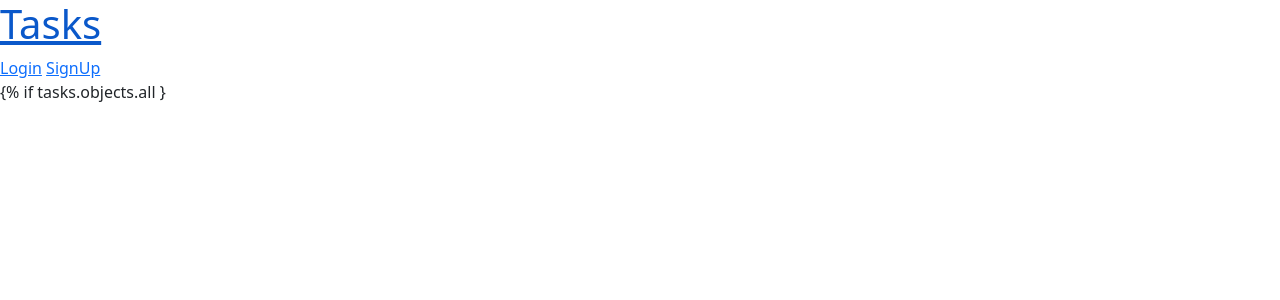
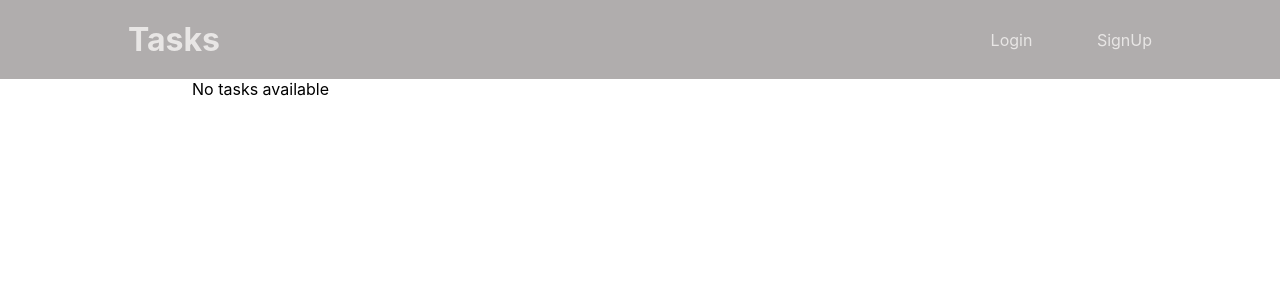
Before and after one commit to pedroyen21/to-do-list, a Django app: page /tasks/ in a window 1280 px wide. Shown: the top 300 px of the page. Run offline with Django 4.2, Linux system fonts and the light colour scheme.

Commit message:
Problema de static files consertado

```diff
--- a/mysite/settings.py
+++ b/mysite/settings.py
@@ -125,8 +125,11 @@ USE_TZ = True
 # Static files (CSS, JavaScript, Images)
 # https://docs.djangoproject.com/en/4.0/howto/static-files/
 
-STATIC_URL = 'static/'
+STATIC_URL = '/static/'
 
+STATICFILES_DIRS = (
+    os.path.join(BASE_DIR, 'static'),
+)
 # Default primary key field type
 # https://docs.djangoproject.com/en/4.0/ref/settings/#default-auto-field
 
--- /dev/null
+++ b/static/css/styles.css
@@ -0,0 +1,51 @@
+* {
+    margin:0;
+    padding:0;
+    box-sizing: border-box;
+    font-family: -apple-system, BlinkMacSystemFont, 'Segoe UI', Roboto, Oxygen, Ubuntu, Cantarell, 'Open Sans', 'Helvetica Neue', sans-serif;
+}
+
+li, a, button {
+
+    font-size: 1rem;
+    color: rgb(232, 230, 229);
+    text-decoration: none;
+    list-style: none;
+}
+
+header {
+    display: flex;
+    justify-content: space-between;
+    align-items: center;
+    padding: 20px 10%;
+    background-color: rgb(176, 173, 173);
+}
+.nav_links  li {
+    display: inline-block;
+    padding: 0px 20px;
+}
+
+.nav_links li a {
+    transition: all 0.3s ease 0s;
+}
+.nav_links li a:hover {
+    color: aqua;
+}
+
+main {
+    width: 70vw;
+    margin: auto;
+
+}
+.task {
+    width: 80%;
+    background: linear-gradient(to left bottom, rgba(255, 0, 0, 0.33), rgba(0, 0, 255, 0.543));
+    box-shadow: 2px 2px 2px rgba(105, 104, 104, 0.773);
+    border-radius: 5px;
+    padding: 10px;
+    margin: 2% 20px;
+}
+.task:hover {
+    transform: scale(1.01);
+    transition: .5s ;
+}
--- a/tasks/admin.py
+++ b/tasks/admin.py
@@ -2,6 +2,6 @@ from django.contrib import admin
 from .models import Task
 
 class TaskAdmin(admin.ModelAdmin):
-    list_display = ('name', 'pub_date',  'conc_date' )
+    list_display = ('name', 'pub_date',  'conc_date', )
 
 admin.site.register(Task, TaskAdmin)
--- a/tasks/templates/tasks/index.html
+++ b/tasks/templates/tasks/index.html
@@ -1,14 +1,28 @@
 {% extends 'base.html' %}
-{% block title %} Tasks {% endblock %}
+{% load static %}
+<html>
+<head>
+    <link rel="stylesheet" href="{% static 'tasks/styles.css' %}">
+    <title>{% block title %} Tasks {% endblock %}</title>
+</head>
+<body>
 
     {% block content %}
-  {% if tasks.objects.all }
+
+        {% if tasks %}
             {% for task in tasks %}
-      <div>
-        <h3>{{task.name]}</h3>
+                <div class="task">
+                    <h3>{{task.name}}</h3>
                     <p>{{task.description}}</p>
+                    <a href=""></a>
 
 
                 </div>
+                <p>Tarefas Completas: {{count}}</p>
             {% endfor %}
+        {% else %}
+            <spam>No tasks available</spam>
+        {% endif %}
     {% endblock %}
+</body>
+</html>
--- a/tasks/views.py
+++ b/tasks/views.py
@@ -1,8 +1,18 @@
 from django.shortcuts import render
-from django.views import generic
 from .models import Task
 from django.contrib.auth.mixins import LoginRequiredMixin
+from django.views import generic
 
 class IndexView(generic.ListView, LoginRequiredMixin):
     model = Task
     template_name = 'tasks/index.html'
+    context_object_name = 'tasks'
+
+    def get_context_data(self, **kwargs):
+        context = super().get_context_data(**kwargs)
+        if self.request.user.is_authenticated:
+            context['tasks'] = context['tasks'].filter(user=self.request.user)
+            context['count'] = context['tasks'].filter(concluded=True).count()
+        else:
+            context = {}
+        return context
--- a/templates/base.html
+++ b/templates/base.html
@@ -1,35 +1,36 @@
-<!DOCTYPE html>
 <html lang="en">
-
+    {% load static %}
   <head>
     <meta charset="utf-8">
     <meta name="viewport" content="width=device-width, initial-scale=1">
-
     <title>{% block title %}{% endblock %}</title>
 
-    <link href="https://cdn.jsdelivr.net/npm/bootstrap@5.2.0-beta1/dist/css/bootstrap.min.css" rel="stylesheet" integrity="sha384-0evHe/X+R7YkIZDRvuzKMRqM+OrBnVFBL6DOitfPri4tjfHxaWutUpFmBp4vmVor" crossorigin="anonymous">
+    <link href="{% static 'css/styles.css' %}" rel="stylesheet">
   </head>
   <body>
-    <header>
-        <nav>
-          <a href="{% url 'tasks:index' %}">
-              <h1>Tasks</h1>
-          </a>
-          {% if user.is_authenticated %}
-            <a href="#"> {{ user.username }} </a>
-            <a href="{% url 'account_logout' %}">Logout</a>
-          {% else %}
-            <a href="{% url 'account_login' %}">Login</a>
-            <a href="{% url 'account_signup' %}">SignUp</a>
-          {% endif %}
+    <header class="base-header">
+       <a class="home" href="{% url 'tasks:index' %}"><h1>Tasks</h1></a>
+       <nav class="menu">
+            <ul class="nav_links">
+
+                {% if user.is_authenticated %}
+                    <li class=""><a class="" href="#"> {{ user.username }} </a></li>
+                    <li class=""><a class="" href="{% url 'account_logout' %}">Logout</a></li>
+                {% else %}
+                    <li class=""><a class="" href="{% url 'account_login' %}">Login</a></li>
+                    <li class=""></li><a class="" href="{% url 'account_signup' %}">SignUp</a></li>
+                {% endif %}
+            </ul>
 
         </nav>
     </header>
+    <main>
+        {% block content %}
+        {% endblock %}
+    </main>
 
-    {% block content %}
-    {% endblock %}
 
-    <script src="https://cdn.jsdelivr.net/npm/bootstrap@5.2.0-beta1/dist/js/bootstrap.bundle.min.js" integrity="sha384-pprn3073KE6tl6bjs2QrFaJGz5/SUsLqktiwsUTF55Jfv3qYSDhgCecCxMW52nD2" crossorigin="anonymous"></script>
+
 
   </body>
 </html>
--- a/users/admin.py
+++ b/users/admin.py
@@ -4,5 +4,4 @@ from .models import User
 
 class UserAdmin(BaseUserAdmin):
     pass
-
 admin.site.register(User, UserAdmin)
```
Also changed, not shown: db.sqlite3, tasks/urls.py (line endings or trailing spaces), templates/accounts/login.html (added), templates/accounts/logout.html (added), templates/accounts/signin.html (added). Lines whose indentation alone changed are shown as unchanged.
